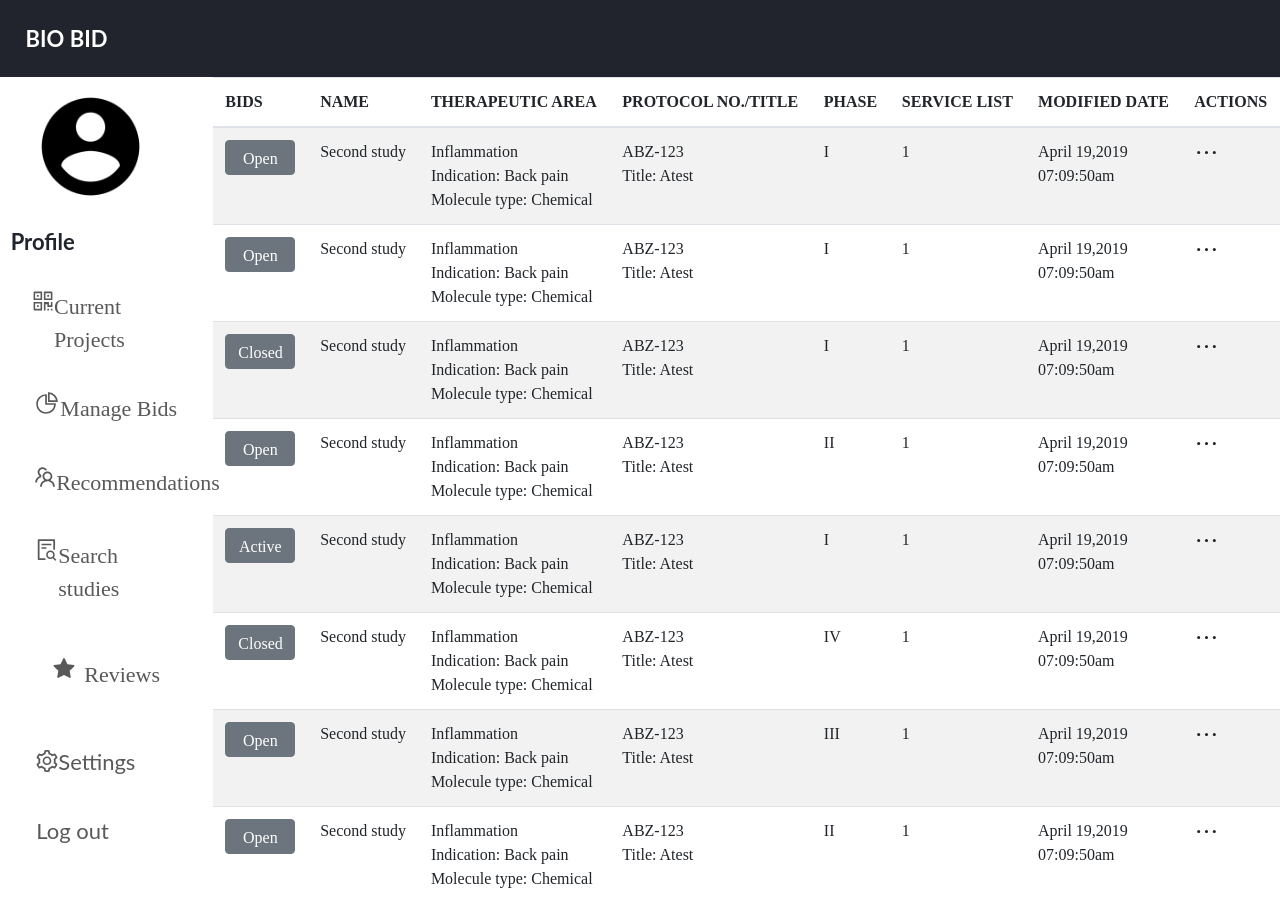
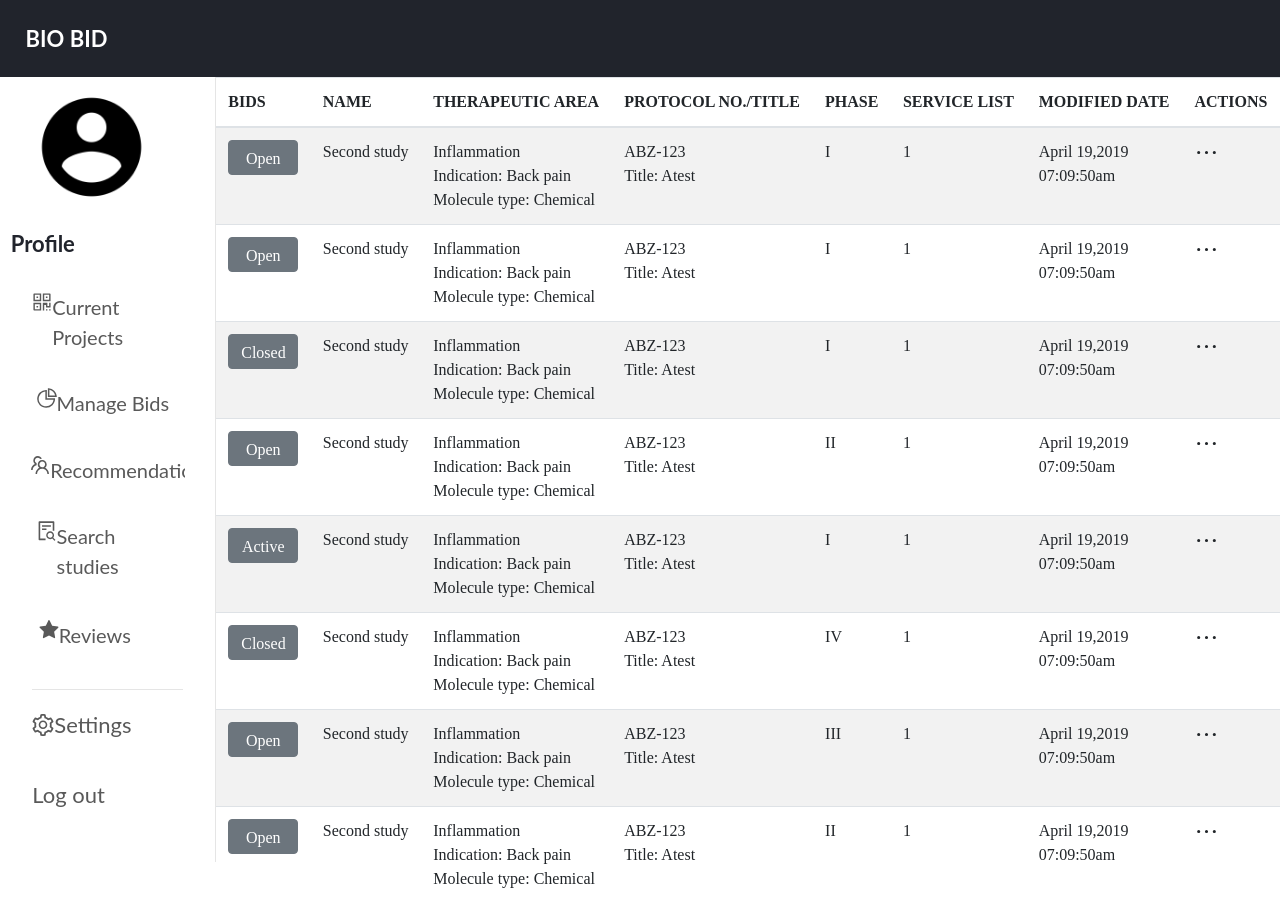
Before and after one commit to jsrubin/bio-bid-fe, a React (Create React App) app in the folder bio-bid/: page / in a window 1280 px wide. Built offline with nearby package versions, Linux system fonts and the light colour scheme.

Commit message:
fixing nav

```diff
--- a/bio-bid/src/App.css
+++ b/bio-bid/src/App.css
@@ -5,18 +5,20 @@
   margin: 0 auto;
 }
 
-.new-study button{
-  display:flex;
-  justify-content: flex-end;
-  background: #262626;
-   border-radius: 4px;
-   color:white;
-   height:30px;
 
+.nav-section{
+  position: relative;
+  margin-left:auto;
+  margin-right:auto;
+  display: block;
 }
- .category-search input{
-  border: 1px solid #D4D4D4;
-  box-sizing: border-box;
-  border-radius: 6px;
 
- }
+.navWrapperDiv2{
+
+  display: flex;
+  line-height: 70px;
+  flex-direction: column;
+  margin: 15%;
+  transition: transform 0.5s linear;
+ border-top: 1px solid #e5e5e5;
+}
--- a/bio-bid/src/components/bids.js
+++ b/bio-bid/src/components/bids.js
@@ -6,9 +6,9 @@ import {Button} from "reactstrap";
 
 const Bids = (props) => {
   return (
-    <Table striped style={{ width:'100%'}}>
-      <thead style ={{ margin:'10%'}}>
-        <tr>
+    <Table striped style={{ width:'100%',padding:'10%'}}>
+      <thead>
+        <tr >
           <th>BIDS</th>
           <th>NAME</th>
           <th>THERAPEUTIC AREA</th>
--- a/bio-bid/src/components/navigation.js
+++ b/bio-bid/src/components/navigation.js
@@ -19,7 +19,7 @@ const Nav =() =>{
                         src={require(`../images/profile-avatar.png`)}
                         alt="profile image"
                         />
-                    </div>
+
                     <LinkProfile to="/profile">
                         Profile
                     </LinkProfile>
@@ -40,7 +40,7 @@ const Nav =() =>{
                 </div>
 
                 <div className="navWrapperDiv">
-                    <StyledLink to="/recommendations" style={{margin:'14%', padding:'2%'}}>
+                    <StyledLink to="/recommendations" style={{margin:'14%'}}>
                     <TeamOutlined/>
                     Recommendations
                     </StyledLink>
@@ -54,25 +54,23 @@ const Nav =() =>{
                 </div>
 
                 <div className="navWrapperDiv">
-                    <StyledLink to="/search" style={{margin:'25%'}}>
+                    <StyledLink to="/search" style={{margin:'18%'}}>
                     <StarFilled />
                         Reviews
                     </StyledLink>
                 </div>
 
                 <div className="navWrapperDiv2">
-                    <StyledLink2 to="/settings" style={{margin:'17%'}}>
+                    <StyledLink2 to="/settings" >
                     <SettingOutlined/>
                         Settings
                     </StyledLink2>
-                </div>
-                <div className="navWrapperDiv2">
-                    <StyledLink2 to="/logout" style={{margin:'17%'}}>
+                    <StyledLink2 to="/logout">
                         Log out
                     </StyledLink2>
                 </div>
-            </div>
-
+                </div>
+            </div>{/* nav section */}
 
 
         </NavWrapper>
@@ -83,27 +81,27 @@ const NavWrapper = styled.div
 `
 
 background: white;
-width: 20%;
-height:100vh;
+transition: transform 0.5s linear;
+border-right: 1px solid #e5e5e5;
+  width: 260px;
+  height: 100%;
+
+
 
 `
 const StyledLink =styled.div
 `
-display:flex;
-justify-content: space-between;
+display: flex;
+text-decoration: none;
+font-size:20px;
 color: #595959;
-font-size: 22px;
-height:10%;
-text-decoration:none;
-margin: 5% 0 0 5%;
-&: hover{
+font-family:Lato;
+overflow: hidden;
+margin: 10px 0;
+&:hover {
     background: #C4C4C4;
-    border-left: 10%;
+    text-decoration: none;
 
-
-
-
-}
 
 `
 const LinkProfile =styled.div
@@ -124,7 +122,6 @@ font-style: normal;
 font-weight: normal;
 font-size: 22px;
 color: #595959;
-border-top: 1 px solid gray;
 
 
 
```
